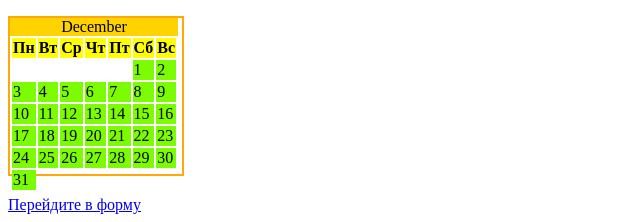
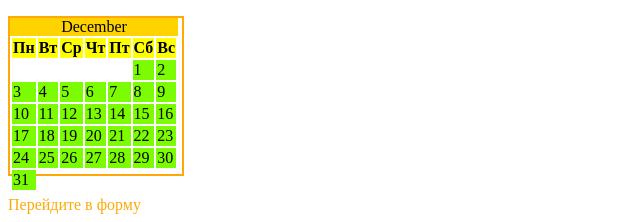
Before and after one commit to MEgorov4/HotelWeb, a PHP site: page /ChessBoard.php in a window 1280 px wide. Shown: the part 1302-1524 px from the top of the page, without its empty margins (0-640 px from the left). Run offline with PHP 8.4, Linux system fonts and the light colour scheme; tables that the repository leaves empty or names only in its code hold one stand-in row (values such as "Sample post"); data that the repository does not hold is empty.

Commit message:
Убрал Блаженство

```diff
--- a/css/ChessBoard.css
+++ b/css/ChessBoard.css
@@ -14,13 +14,6 @@
 caption{
     background-color: #ffd300;
 }
-body{
-/*    height: 100vh;
-    display: flex;
-    align-items: center;
-    justify-content: center;
-    font-family: Montserrat, sans-serif;*/
-}
 .day{
     background-color: lawngreen;
 
@@ -35,3 +28,8 @@ body{
     display: flex;
     flex-direction: row;
 }
+a {
+    text-decoration: none;
+    padding-bottom: 3px;
+    color: #ffa908;
+}
--- a/css/main.css
+++ b/css/main.css
@@ -21,7 +21,7 @@ body {
     text-align: center;
     font-weight: bold;
 }
-#kek {
+#Header {
     margin-bottom: 15px;
 }
 form {
@@ -82,7 +82,7 @@ a {
     padding-bottom: 3px;
     color: #ffa908;
 }
-.Zakaz {
+.Booking {
     border: 5px solid #ffd300;
     border-radius: 10px;
     height: 450px;
--- a/index.php
+++ b/index.php
@@ -12,8 +12,8 @@ session_start()
     <title>Document</title>
 </head>
 <body>
-<h1 id="kek">Оформление заказа</h1>
-<form class="Zakaz" action="Connection/postform.php" method="post">
+<h1 id="Header">Оформление заказа</h1>
+<form class="Booking" action="Connection/postform.php" method="post">
     <p>Начало заезда <input type="Date" required name="StartDate" ></p>
     <p>Конец заезда <input type="Date" required name="DateEnd" ></p>
     <p>Количество человек <input type="" required name="CountVisitors" placeholder="Укажите кол-во человек"></p>
```
